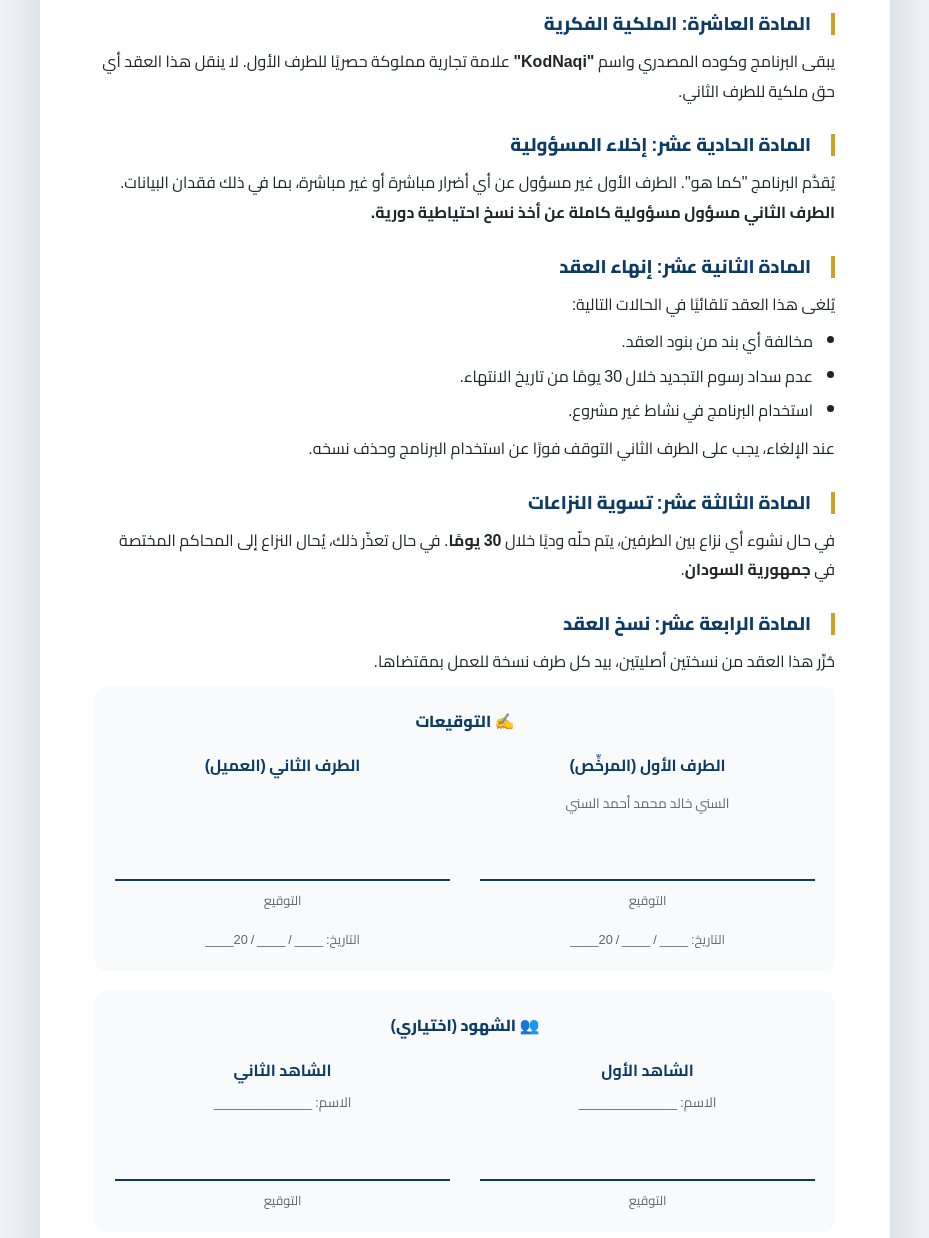
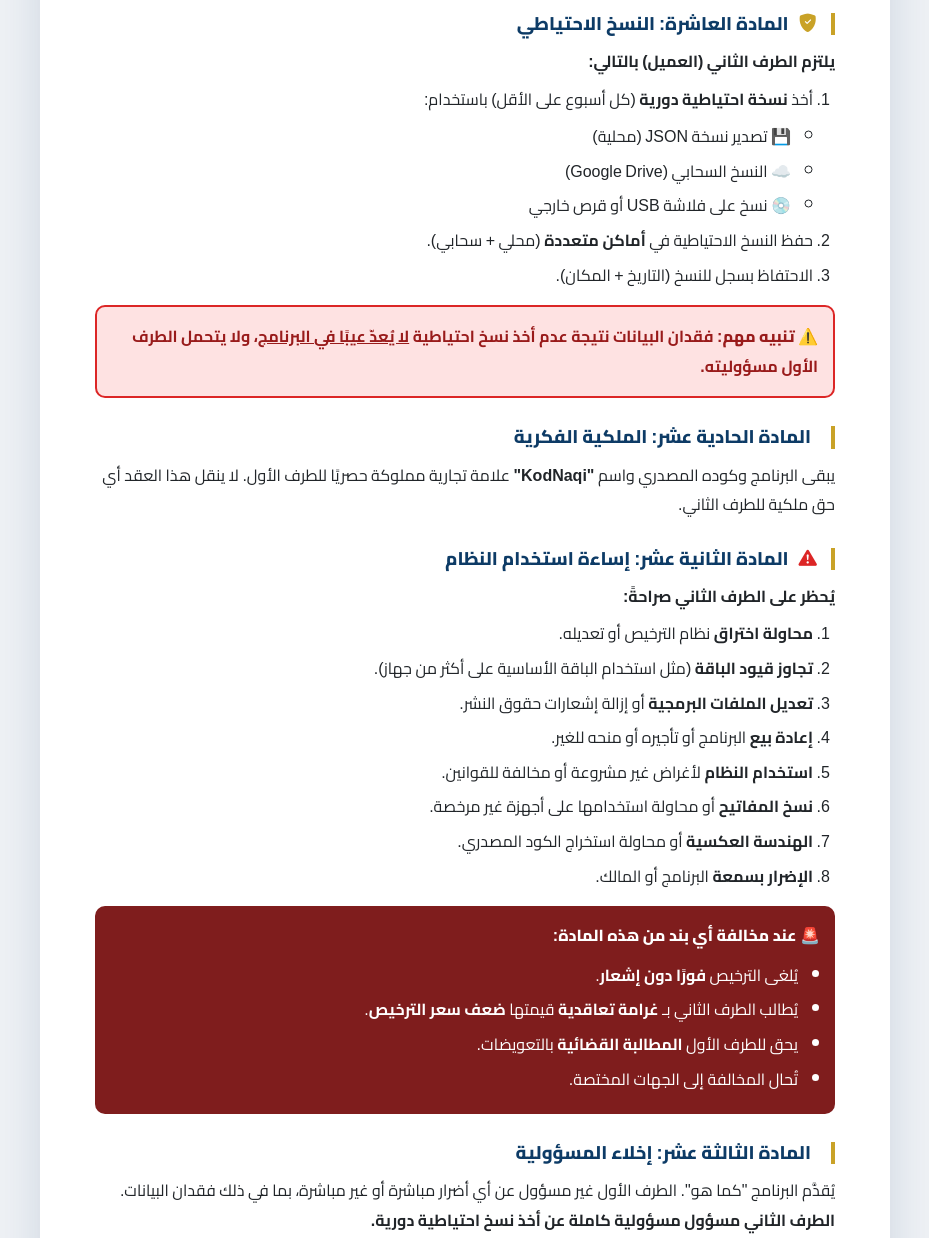
Before and after one commit to Alsunni707/kodnaqi-app, a plain HTML site: page contract.html in a window 1280 px wide. Shown: the part 3320-4558 px from the top of the page, without its empty margins (175-1104 px from the left). Drawn offline with Linux system fonts and the light colour scheme; files whose address does not match are found by name.

Commit message:
legal: إضافة بند النسخ الاحتياطي + تحذيرات إساءة الاستخدام

```diff
--- a/contract.html
+++ b/contract.html
@@ -246,16 +246,64 @@
   <h4><i class="bi bi-9-circle-fill"></i> المادة التاسعة: ملكية البيانات</h4>
   <p>جميع البيانات المدخلة في البرنامج تبقى ملكًا <strong>حصريًا للطرف الثاني</strong>. يلتزم الطرف الأول بعدم الوصول إليها أو الاطلاع عليها. البيانات محفوظة محليًا على أجهزة الطرف الثاني، ومشفّرة عند النسخ السحابي.</p>
 
-  <!-- ═══ المادة 10 ═══ -->
-  <h4><i class="bi bi-10-circle-fill"></i> المادة العاشرة: الملكية الفكرية</h4>
+  <!-- ═══ المادة 10: النسخ الاحتياطي ═══ -->
+  <h4><i class="bi bi-shield-fill-check"></i> المادة العاشرة: النسخ الاحتياطي</h4>
+  <p><strong>يلتزم الطرف الثاني (العميل) بالتالي:</strong></p>
+  <ol>
+    <li>أخذ <strong>نسخة احتياطية دورية</strong> (كل أسبوع على الأقل) باستخدام:
+      <ul>
+        <li>💾 تصدير نسخة JSON (محلية)</li>
+        <li>☁️ النسخ السحابي (Google Drive)</li>
+        <li>💿 نسخ على فلاشة USB أو قرص خارجي</li>
+      </ul>
+    </li>
+    <li>حفظ النسخ الاحتياطية في <strong>أماكن متعددة</strong> (محلي + سحابي).</li>
+    <li>الاحتفاظ بسجل للنسخ (التاريخ + المكان).</li>
+  </ol>
+
+  <div style="background: #fee2e2; border: 2px solid #dc2626; border-radius: 10px; padding: 15px; margin: 15px 0;">
+    <p style="margin: 0; color: #991b1b; font-weight: 700;">
+      ⚠️ <strong>تنبيه مهم:</strong> فقدان البيانات نتيجة عدم أخذ نسخ احتياطية
+      <u>لا يُعدّ عيبًا في البرنامج</u>، ولا يتحمل الطرف الأول مسؤوليته.
+    </p>
+  </div>
+
+  <!-- ═══ المادة 11: الملكية الفكرية ═══ -->
+  <h4><i class="bi bi-11-circle-fill"></i> المادة الحادية عشر: الملكية الفكرية</h4>
   <p>يبقى البرنامج وكوده المصدري واسم <strong>"KodNaqi"</strong> علامة تجارية مملوكة حصريًا للطرف الأول. لا ينقل هذا العقد أي حق ملكية للطرف الثاني.</p>
 
+  <!-- ═══ المادة 12: إساءة استخدام النظام ═══ -->
+  <h4><i class="bi bi-exclamation-triangle-fill" style="color: #dc2626;"></i> المادة الثانية عشر: إساءة استخدام النظام</h4>
+  <p><strong>يُحظر على الطرف الثاني صراحةً:</strong></p>
+  <ol>
+    <li><strong>محاولة اختراق</strong> نظام الترخيص أو تعديله.</li>
+    <li><strong>تجاوز قيود الباقة</strong> (مثل استخدام الباقة الأساسية على أكثر من جهاز).</li>
+    <li><strong>تعديل الملفات البرمجية</strong> أو إزالة إشعارات حقوق النشر.</li>
+    <li><strong>إعادة بيع</strong> البرنامج أو تأجيره أو منحه للغير.</li>
+    <li><strong>استخدام النظام</strong> لأغراض غير مشروعة أو مخالفة للقوانين.</li>
+    <li><strong>نسخ المفاتيح</strong> أو محاولة استخدامها على أجهزة غير مرخصة.</li>
+    <li><strong>الهندسة العكسية</strong> أو محاولة استخراج الكود المصدري.</li>
+    <li><strong>الإضرار بسمعة</strong> البرنامج أو المالك.</li>
+  </ol>
+
+  <div style="background: #7f1d1d; color: white; border-radius: 10px; padding: 15px; margin: 15px 0;">
+    <p style="margin: 0; font-weight: 700;">
+      🚨 <strong>عند مخالفة أي بند من هذه المادة:</strong>
+    </p>
+    <ul style="margin: 10px 0 0; color: white;">
+      <li>يُلغى الترخيص <strong>فورًا دون إشعار</strong>.</li>
+      <li>يُطالب الطرف الثاني بـ <strong>غرامة تعاقدية</strong> قيمتها <strong>ضعف سعر الترخيص</strong>.</li>
+      <li>يحق للطرف الأول <strong>المطالبة القضائية</strong> بالتعويضات.</li>
+      <li>تُحال المخالفة إلى الجهات المختصة.</li>
+    </ul>
+  </div>
+
   <!-- ═══ المادة 11 ═══ -->
-  <h4><i class="bi bi-11-circle-fill"></i> المادة الحادية عشر: إخلاء المسؤولية</h4>
+  <h4><i class="bi bi-12-circle-fill"></i> المادة الثالثة عشر: إخلاء المسؤولية</h4>
   <p>يُقدَّم البرنامج "كما هو". الطرف الأول غير مسؤول عن أي أضرار مباشرة أو غير مباشرة، بما في ذلك فقدان البيانات. <strong>الطرف الثاني مسؤول مسؤولية كاملة عن أخذ نسخ احتياطية دورية.</strong></p>
 
   <!-- ═══ المادة 12 ═══ -->
-  <h4><i class="bi bi-12-circle-fill"></i> المادة الثانية عشر: إنهاء العقد</h4>
+  <h4><i class="bi bi-13-circle-fill"></i> المادة الرابعة عشر: إنهاء العقد</h4>
   <p>يُلغى هذا العقد تلقائيًا في الحالات التالية:</p>
   <ul>
     <li>مخالفة أي بند من بنود العقد.</li>
@@ -265,11 +313,11 @@
   <p>عند الإلغاء، يجب على الطرف الثاني التوقف فورًا عن استخدام البرنامج وحذف نسخه.</p>
 
   <!-- ═══ المادة 13 ═══ -->
-  <h4><i class="bi bi-13-circle-fill"></i> المادة الثالثة عشر: تسوية النزاعات</h4>
+  <h4><i class="bi bi-14-circle-fill"></i> المادة الخامسة عشر: تسوية النزاعات</h4>
   <p>في حال نشوء أي نزاع بين الطرفين، يتم حلّه وديًا خلال <strong>30 يومًا</strong>. في حال تعذّر ذلك، يُحال النزاع إلى المحاكم المختصة في <strong>جمهورية السودان</strong>.</p>
 
   <!-- ═══ المادة 14 ═══ -->
-  <h4><i class="bi bi-14-circle-fill"></i> المادة الرابعة عشر: نسخ العقد</h4>
+  <h4><i class="bi bi-15-circle-fill"></i> المادة السادسة عشر: نسخ العقد</h4>
   <p>حُرِّر هذا العقد من نسختين أصليتين، بيد كل طرف نسخة للعمل بمقتضاها.</p>
 
   <!-- ═══ التوقيعات ═══ -->
```
